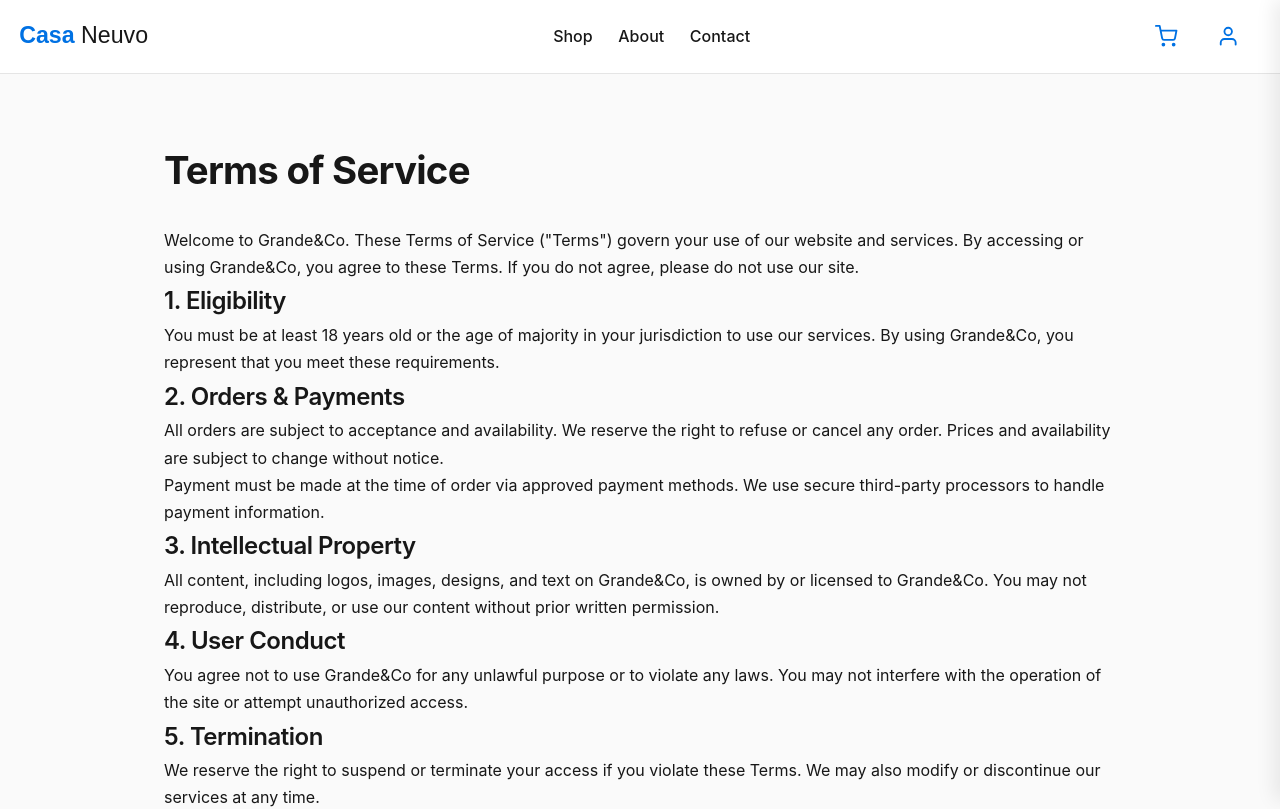
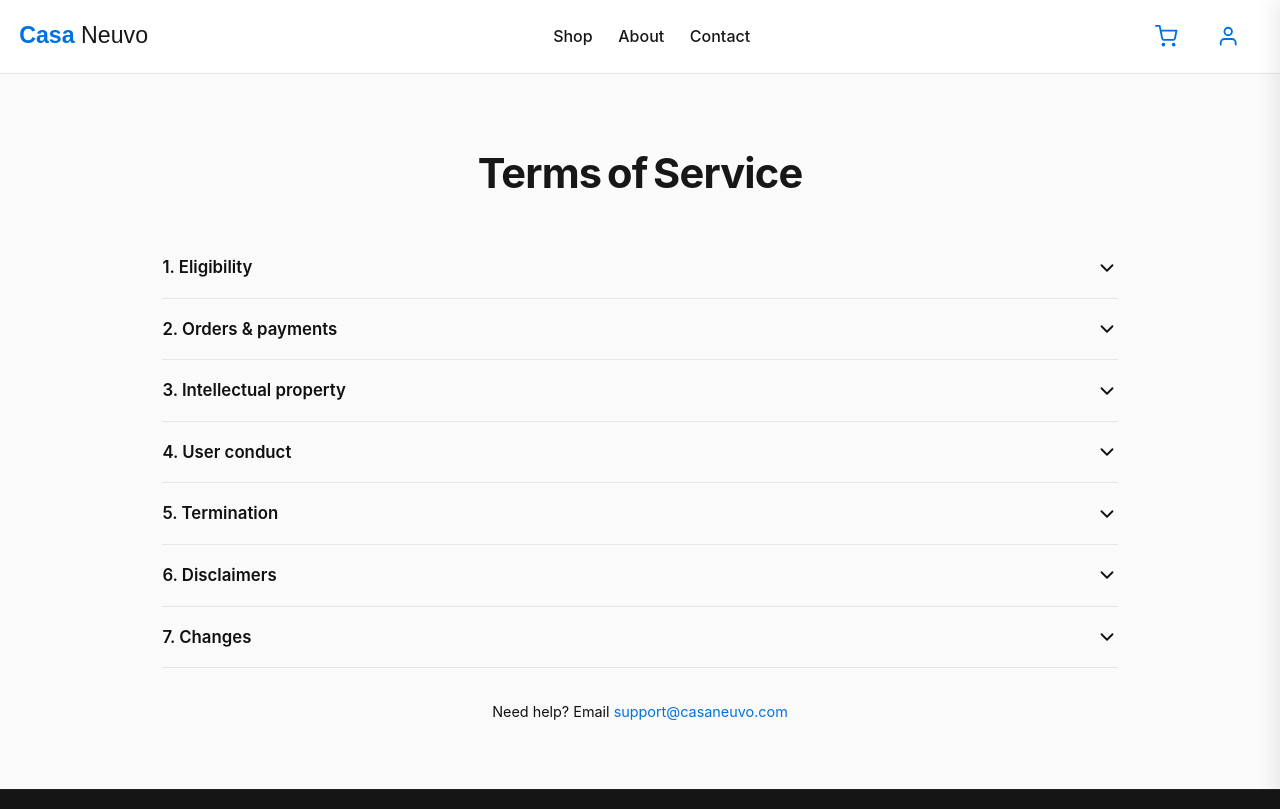
Before and after one commit to Numi-byte/furniture-frontend, a React (Vite) app: page /terms in a window 1280 px wide. Shown: the top 809 px of the page. Built offline with nearby package versions, Linux system fonts and the light colour scheme; no server answers.

Commit message:
Improvements

```diff
--- a/src/pages/HomePage.tsx
+++ b/src/pages/HomePage.tsx
@@ -1,5 +1,7 @@
-/*  src/pages/HomePage.tsx  */
-/*  Apple‑inspired landing with lazy‑loaded Newsletter  */
+/*  src/pages/HomePage.tsx
+    Casa Neuvo · adaptive landing
+    – hero · marquee · value‐props · lazy newsletter
+------------------------------------------------------------------ */
 
 import {
   useEffect,
@@ -7,78 +9,173 @@ import {
   Suspense,
   lazy,
 } from 'react';
-import styled, { keyframes } from 'styled-components';
 import { Link } from 'react-router-dom';
 import { motion } from 'framer-motion';
 import { useInView } from 'react-intersection-observer';
+import styled, { keyframes } from 'styled-components';
 import { API_BASE } from '../api';
 import { toast } from 'react-toastify';
 
-/* ---- palette ---- */
+/* ------------ design tokens ------------ */
 const ACCENT = '#0071e3';
 const TXT    = '#111';
 const SUB    = '#4b4b4b';
 const BG     = '#f5f5f7';
 
-/* ---- hero ---- */
+/* =============== HERO =============== */
 const Hero = styled.section`
-  min-height:88vh;display:grid;place-items:center;text-align:center;
-  background:#fff url('https://images.unsplash.com/photo-1600585154153-14ca8c92a76e?auto=format&fit=crop&w=2100&q=80')
-              center/cover;
-  position:relative;overflow:hidden;
-  &:before{content:'';position:absolute;inset:0;background:rgba(255,255,255,.7);
-           backdrop-filter:blur(12px);}
-`;
-const HeroInner = styled(motion.div)`
-  position:relative;z-index:1;max-width:720px;padding:0 1.2rem;
-`;
-const CTA = styled(Link)`
-  display:inline-block;background:${ACCENT};color:#fff;padding:.9rem 2.4rem;
-  border-radius:24px;font-weight:600;margin-top:2.4rem;transition:transform .25s;
-  &:hover{transform:scale(1.06);}
+  min-height: 92vh;
+  display: grid;
+  place-items: center;
+  text-align: center;
+  background:
+    /*  ✨ darken on small screens so white text still pops  */
+    linear-gradient(
+      rgba(255,255,255,.78) 0%,
+      rgba(255,255,255,.68) 35%,
+      rgba(255,255,255,.45) 75%,
+      rgba(255,255,255,.30) 100%
+    ),
+    url('https://unsplash.com/photos/XpbtQfr9Skg/download?ixid=M3wxMjA3fDB8MXxzZWFyY2h8N3x8SG9tZSUyMGRlY29yfGVufDB8fHx8MTc1MTEwOTg2NXww&force=true')
+      center/cover no-repeat;
+
+  @media (max-width: 600px) {
+    background-position: 60% center;
+  }
 `;
 
-/* ---- marquee ---- */
-const slide = keyframes`to{transform:translateX(-50%);} `;
-const Strip = styled.section`
-  overflow:hidden;white-space:nowrap;background:#fff;padding:3rem 0;
-  mask-image:linear-gradient(90deg,transparent,#000 8%,#000 92%,transparent);
-  &:hover div{animation-play-state:paused;}
-`;
-const Track = styled.div`
-  display:inline-flex;animation:${slide} 26s linear infinite;
-`;
-const Tile = styled.figure`
-  width:320px;margin:0 1.6rem;border-radius:20px;overflow:hidden;
-  background:#fff;border:1px solid #e5e5e5;transition:.3s;
-  img{width:100%;height:200px;object-fit:cover;}
-  figcaption{padding:1rem;font-size:1rem;color:${TXT};}
-  &:hover{transform:translateY(-5px);box-shadow:0 6px 16px rgba(0,0,0,.06);}
+const HeroInner = styled(motion.div)`
+  max-width: 820px;
+  padding: 0 1.4rem;
 `;
 
-/* ---- values ---- */
-const Values = styled.section`background:${BG};padding:5rem 1.2rem;`;
-const Grid = styled.div`
-  max-width:1180px;margin:0 auto;display:grid;gap:2.4rem;
-  grid-template-columns:repeat(auto-fit,minmax(260px,1fr));
-`;
-const Card = styled(motion.div)`
-  background:#fff;border:1px solid #e5e5e5;border-radius:18px;
-  padding:2.2rem;text-align:center;
-  h3{margin:.8rem 0;color:${TXT};font-size:1.15rem;font-weight:600;}
-  p{color:${SUB};font-size:.95rem;line-height:1.55;}
+const Heading = styled.h1`
+  font-size: clamp(2.3rem, 5vw + 0.5rem, 4rem);
+  line-height: 1.08;
+  color: ${TXT};
+
+  /* tighten tracking on very big headings */
+  @media (min-width: 1440px) { letter-spacing: -1px; }
 `;
 
-/* ---- lazy Newsletter ---- */
+const Lead = styled.p`
+  font-size: clamp(1rem, 1.1vw + .6rem, 1.2rem);
+  color: ${SUB};
+  max-width: 640px;
+  margin: 1.4rem auto 0;
+`;
+
+const CTA = styled(Link)`
+  display: inline-block;
+  margin-top: 2.6rem;
+  padding: .95rem 2.6rem;
+  border-radius: 28px;
+  font-weight: 600;
+  color: #fff;
+  background: ${ACCENT};
+  transition: transform .25s, box-shadow .25s;
+
+  &:hover {
+    transform: translateY(-2px) scale(1.045);
+    box-shadow: 0 10px 24px rgb(0 0 0 /.15);
+  }
+
+  @media (max-width: 480px) {
+    width: 100%;
+    padding-left: 0;
+    padding-right: 0;
+  }
+`;
+
+/* =============== MARQUEE =============== */
+const slide = keyframes`to { transform: translateX(-50%); }`;
+
+const Strip = styled.section`
+  overflow: hidden;
+  background: #fff;
+  padding: 2.8rem 0;
+  mask-image: linear-gradient(90deg, transparent, #000 10%, #000 90%, transparent);
+
+  &:hover div { animation-play-state: paused; }
+`;
+
+const Track = styled.div`
+  display: inline-flex;
+  animation: ${slide} 34s linear infinite;
+`;
+
+const Tile = styled.figure`
+  width: 300px;
+  margin: 0 1.8rem;
+  border-radius: 18px;
+  overflow: hidden;
+  background: #fff;
+  border: 1px solid #e5e5e5;
+  transition: transform .3s, box-shadow .3s;
+
+  img {
+    width: 100%;
+    height: 190px;
+    object-fit: cover;
+  }
+
+  figcaption {
+    padding: .9rem 1rem 1.2rem;
+    font-size: .97rem;
+    color: ${TXT};
+  }
+
+  &:hover {
+    transform: translateY(-6px);
+    box-shadow: 0 10px 18px rgba(0,0,0,.08);
+  }
+`;
+
+/* =============== VALUES =============== */
+const Values = styled.section`
+  background: ${BG};
+  padding: clamp(3.5rem, 7vw, 6rem) 1.2rem;
+`;
+
+const Grid = styled.div`
+  max-width: 1180px;
+  margin: 0 auto;
+  display: grid;
+  gap: 2.4rem;
+  grid-template-columns: repeat(auto-fit, minmax(240px, 1fr));
+`;
+
+const Card = styled(motion.div)`
+  background: #fff;
+  border: 1px solid #e5e5e5;
+  border-radius: 18px;
+  padding: 2.4rem 2rem;
+  text-align: center;
+
+  h3 {
+    margin: 1rem 0 .75rem;
+    color: ${TXT};
+    font-size: 1.1rem;
+    font-weight: 600;
+  }
+
+  p {
+    color: ${SUB};
+    font-size: .95rem;
+    line-height: 1.55;
+  }
+`;
+
+/* =============== Newsletter (lazy) =============== */
 const NewsletterSection = lazy(() => import('../components/NewsletterSection'));
 
-/* ---- component ---- */
+/* =============== Page component =============== */
 export default function HomePage() {
   const [products, setProducts] = useState<
     { id: number; title: string; imageUrl: string }[]
   >([]);
+  const [loading, setLoading] = useState(true);
 
-  /* load 6 showcase products */
   /* load 6 showcase products */
   useEffect(() => {
     fetch(`${API_BASE}/products?limit=6`)
@@ -90,46 +187,41 @@ useEffect(() => {
       .catch(err => {
         console.error(err);
         toast.error('Could not load products');
-    });
+      })
+      .finally(() => setLoading(false));
   }, []);
 
-  /* sentinel triggers Newsletter lazy‑load */
+  /* lazy‐load newsletter when near viewport */
   const { ref: sentryRef, inView } = useInView({ rootMargin: '400px' });
 
   return (
     <>
-      {/* hero */}
+      {/* HERO */}
       <Hero>
         <HeroInner
-          initial={{ opacity: 0, y: 30 }}
+          initial={{ opacity: 0, y: 28 }}
           animate={{ opacity: 1, y: 0 }}
-          transition={{ duration: 1 }}
+          transition={{ duration: 0.9 }}
         >
-          <h1 style={{ fontSize: '3.2rem', lineHeight: 1.12, color: TXT }}>
+          <Heading>
             Furniture crafted for<br />
-            quiet&nbsp;beauty.
-          </h1>
-          <p
-            style={{
-              fontSize: '1.05rem',
-              color: SUB,
-              maxWidth: 540,
-              margin: '1.4rem auto 0',
-            }}
-          >
-            Discover timeless pieces engineered for modern living.
-          </p>
+            quiet&nbsp;beauty
+          </Heading>
+          <Lead>
+            Discover timeless pieces engineered&nbsp;for&nbsp;modern&nbsp;living.
+          </Lead>
+
           <CTA to="/products">Explore collection</CTA>
         </HeroInner>
       </Hero>
 
-      {/* marquee */}
-      {products.length > 0 && (
-        <Strip>
+      {/* MARQUEE */}
+      {loading ? null : products.length > 0 && (
+        <Strip aria-label="Trending products">
           <Track>
-            {[...products, ...products].map((p) => (
-              <Tile key={Math.random()}>
-                <img src={p.imageUrl} alt={p.title} />
+            {[...products, ...products].map(p => (
+              <Tile key={p.id + Math.random()}>
+                <img src={p.imageUrl} alt={p.title} loading="lazy" />
                 <figcaption>{p.title}</figcaption>
               </Tile>
             ))}
@@ -137,34 +229,23 @@ useEffect(() => {
         </Strip>
       )}
 
-      {/* values */}
+      {/* VALUES */}
       <Values>
         <Grid>
           {[
-            {
-              icon: '🪵',
-              title: 'Natural materials',
-              txt: 'Solid oak, walnut & Italian leather.',
-            },
-            {
-              icon: '🛠️',
-              title: 'Craftsmanship',
-              txt: 'Each piece hand‑finished in Lombardy.',
-            },
-            {
-              icon: '♻️',
-              title: 'Circular design',
-              txt: 'Built to be repaired, reused and loved.',
-            },
-          ].map((v) => (
+            { icon:'🪵', title:'Natural materials',
+              txt:'Solid oak, walnut & Italian leather.'},
+            { icon:'🛠️', title:'Craftsmanship',
+              txt:'Each piece hand‑finished in Lombardy.'},
+            { icon:'♻️', title:'Circular design',
+              txt:'Built to be repaired, reused and loved.'},
+          ].map(v => (
             <Card
               key={v.title}
-              whileHover={{
-                y: -5,
-                boxShadow: '0 10px 18px rgba(0,0,0,.08)',
-              }}
+              whileHover={{ y: -6, boxShadow: '0 12px 22px rgba(0,0,0,.06)' }}
+              transition={{ type:'spring', stiffness:260, damping:22 }}
             >
-              <div style={{ fontSize: '2.2rem' }}>{v.icon}</div>
+              <div style={{ fontSize:'2.35rem' }}>{v.icon}</div>
               <h3>{v.title}</h3>
               <p>{v.txt}</p>
             </Card>
@@ -172,11 +253,13 @@ useEffect(() => {
         </Grid>
       </Values>
 
-      {/* sentinel */}
+      {/* sentinel for lazy newsletter */}
       <div ref={sentryRef} />
 
-      {/* lazy Newsletter */}
-      <Suspense fallback={<></>}>{inView && <NewsletterSection />}</Suspense>
+      {/* NEWSLETTER (lazy) */}
+      <Suspense fallback={null}>
+        {inView && <NewsletterSection />}
+      </Suspense>
     </>
   );
 }
--- a/src/pages/PrivacyPolicyPage.tsx
+++ b/src/pages/PrivacyPolicyPage.tsx
@@ -1,84 +1,172 @@
-import styled from 'styled-components';
+/*  src/pages/PrivacyPolicyPage.tsx
+    Casa Neuvo · Privacy Policy  ⚖️
+    – modern accordion layout, fully responsive
+----------------------------------------------------------- */
 
-const Wrapper = styled.div`
+import { useState } from 'react';
+import styled, { css } from 'styled-components';
+import { FiChevronDown } from 'react-icons/fi';
+
+// Define accent color for links
+const ACCENT = '#0070f3';
+
+/* ---------- layout shell ---------- */
+const Wrapper = styled.main`
   max-width: 1000px;
   margin: 4rem auto;
-  padding: 0 1.5rem;
-  color: var(--text-main);
-  line-height: 1.7;
+  padding: 0 1.4rem;
+  color: var(--text-main, #111);
+
+  @media (max-width: 600px) {
+    margin-top: 3rem;
+  }
 `;
 
+/* ---------- page heading ---------- */
+const Title = styled.h1`
+  font-size: clamp(2rem, 4vw + .5rem, 2.75rem);
+  font-weight: 700;
+  margin-bottom: 1.8rem;
+  text-align: center;
+`;
+
+/* ---------- accordion ---------- */
+const Section = styled.section`
+  border-bottom: 1px solid var(--gray-200, #e4e4e4);
+`;
+
+const Toggle = styled.button<{ open: boolean }>`
+  all: unset;
+  width: 100%;
+  display: flex;
+  justify-content: space-between;
+  align-items: center;
+
+  padding: 1rem 0;
+  cursor: pointer;
+  color: var(--text-main, #111);
+  font-size: 1.05rem;
+  font-weight: 600;
+
+  svg {
+    transition: transform .35s cubic-bezier(.4,0,.2,1);
+    ${({ open }) => open && css`transform: rotate(180deg);`}
+  }
+`;
+
+const Panel = styled.div<{ open: boolean }>`
+  overflow: hidden;
+  max-height: ${({ open }) => (open ? '600px' : '0px')};
+  transition: max-height .45s cubic-bezier(.4,0,.2,1);
+
+  p, ul {
+    font-size: .95rem;
+    line-height: 1.7;
+    color: var(--text-sub, #555);
+  }
+  ul { padding-left: 1.2rem; margin-top: .4rem; }
+  li { margin-bottom: .4rem; }
+  p + p, ul + p { margin-top: .8rem; }
+  padding-bottom: ${({ open }) => (open ? '1.4rem' : '0')};
+`;
+
+/* ---------- helper ---------- */
+const Block = ({
+  heading,
+  children,
+}: {
+  heading: string;
+  children: React.ReactNode;
+}) => {
+  const [open, set] = useState(false);
+  return (
+    <Section>
+      <Toggle open={open} onClick={() => set(o => !o)}>
+        {heading}
+        <FiChevronDown size={22} />
+      </Toggle>
+      <Panel open={open}>{children}</Panel>
+    </Section>
+  );
+};
+
+/* ---------- page ---------- */
 export default function PrivacyPolicyPage() {
   return (
     <Wrapper>
-      <h1 style={{ fontSize: '2.4rem', fontWeight: 700, marginBottom: '1.5rem' }}>Privacy Policy</h1>
+      <Title>Privacy Policy</Title>
 
+      <Block heading="1. Information we collect">
+        <ul>
+          <li><strong>Account:</strong> name, email, password, addresses.</li>
+          <li><strong>Orders:</strong> items, payment status, history.</li>
+          <li><strong>Device & Usage:</strong> IP, browser, pages, cookies.</li>
+          <li><strong>Marketing:</strong> newsletter preferences.</li>
+        </ul>
+      </Block>
+
+      <Block heading="2. How we use information">
+        <ul>
+          <li>Process orders &amp; provide support.</li>
+          <li>Personalise Casa Neuvo to you.</li>
+          <li>Send updates, newsletters (opt‑out anytime).</li>
+          <li>Improve security &amp; performance.</li>
+        </ul>
+      </Block>
+
+      <Block heading="3. Sharing information">
         <p>
-        Grande&Co values your privacy. This policy describes how we collect, use, and protect your personal information.
-      </p>
-
-      <h2>1. Information We Collect</h2>
-      <ul>
-        <li><strong>Account Information:</strong> Name, email, password, shipping address, billing address.</li>
-        <li><strong>Order Data:</strong> Product details, payment status, transaction history.</li>
-        <li><strong>Device & Usage Info:</strong> IP address, browser type, pages visited, and cookies.</li>
-        <li><strong>Newsletter Subscriptions:</strong> Your email and preferences.</li>
-      </ul>
-
-      <h2>2. How We Use Information</h2>
-      <ul>
-        <li>To process orders and provide customer service.</li>
-        <li>To personalize your experience on Grande&Co.</li>
-        <li>To send order updates, newsletters (with opt-out), and important notices.</li>
-        <li>To improve our site’s functionality and security.</li>
-      </ul>
-
-      <h2>3. Sharing Information</h2>
-      <p>
-        We do <strong>not</strong> sell or rent your personal data. We share it only with:
+          We <strong>never sell</strong> your data. We share it only with:
         </p>
         <ul>
-        <li>Trusted partners like payment processors, shipping carriers, and email service providers.</li>
-        <li>Legal authorities if required to comply with the law.</li>
+          <li>Payment, shipping & email partners.</li>
+          <li>Authorities when required by law.</li>
         </ul>
+      </Block>
 
-      <h2>4. Cookies & Tracking</h2>
+      <Block heading="4. Cookies &amp; tracking">
         <p>
-        We use cookies and similar technologies to enhance user experience, analyze traffic, and for secure authentication.
-        You can control cookie preferences via your browser.
+          Cookies help us sign you in securely, remember your cart and analyse
+          traffic. Manage them anytime in your browser settings.
         </p>
+      </Block>
 
-      <h2>5. Your Rights</h2>
+      <Block heading="5. Your rights">
+        <ul>
+          <li>Download a copy of your data.</li>
+          <li>Correct incorrect information.</li>
+          <li>Request deletion where legally possible.</li>
+          <li>Unsubscribe from marketing.</li>
+        </ul>
+      </Block>
+
+      <Block heading="6. Data security">
         <p>
-        You have the right to:
+          SSL, encryption at rest, & strict access controls protect your
+          information. No system is 100 % bullet‑proof – choose strong passwords
+          and monitor your account.
         </p>
-      <ul>
-        <li>Request a copy of the data we hold about you.</li>
-        <li>Request corrections to your personal data.</li>
-        <li>Request deletion of your data (where applicable).</li>
-        <li>Withdraw consent to marketing communications at any time.</li>
-      </ul>
+      </Block>
 
-      <h2>6. Data Security</h2>
+      <Block heading="7. International processing">
         <p>
-        We use SSL encryption, access controls, and secure servers to protect your data. However, no system is 100% secure,
-        so we encourage strong passwords and vigilance.
+          Casa Neuvo is operated from&nbsp;[Country]. By using our services you
+          consent to cross‑border data transfer.
         </p>
+      </Block>
 
-      <h2>7. International Data</h2>
+      <Block heading="8. Updates">
         <p>
-        If you access Grande&Co outside of [Country], your data may be processed in [Country]. By using our services,
-        you consent to this transfer.
+          We’ll post any privacy changes here and, if significant, notify you by
+          email. Continued use constitutes acceptance.
         </p>
+      </Block>
 
-      <h2>8. Changes</h2>
-      <p>
-        We may update this policy. Significant changes will be highlighted on our website. Continued use of Grande&Co means
-        acceptance of updates.
-      </p>
-
-      <p style={{ marginTop: '2rem' }}>
-        For privacy concerns, contact <a href="mailto:privacy@grandeandco.com">privacy@grandeandco.com</a>.
+      <p style={{ marginTop: '2rem', fontSize: '.9rem', textAlign: 'center' }}>
+        Questions? Email&nbsp;
+        <a href="mailto:privacy@casaneuvo.com" style={{ color: ACCENT }}>
+          privacy@casaneuvo.com
+        </a>
       </p>
     </Wrapper>
   );
--- a/src/pages/TermsOfServicePage.tsx
+++ b/src/pages/TermsOfServicePage.tsx
@@ -1,65 +1,144 @@
-import styled from 'styled-components';
+/*  src/pages/TermsOfServicePage.tsx
+    Casa Neuvo · Terms of Service
+    – compact accordion layout
+------------------------------------------------------ */
 
-const Wrapper = styled.div`
+import { useState } from 'react';
+import styled, { css } from 'styled-components';
+import { FiChevronDown } from 'react-icons/fi';
+
+/* ---------- layout ---------- */
+const Wrapper = styled.main`
   max-width: 1000px;
   margin: 4rem auto;
-  padding: 0 1.5rem;
-  color: var(--text-main);
+  padding: 0 1.4rem;
+  color: var(--text-main, #111);
   line-height: 1.7;
 `;
 
+const Title = styled.h1`
+  font-size: clamp(2rem, 4vw + .3rem, 2.6rem);
+  font-weight: 700;
+  text-align: center;
+  margin-bottom: 1.8rem;
+`;
+
+/* ---------- accordion ---------- */
+const Section = styled.section`
+  border-bottom: 1px solid var(--gray-200, #e4e4e4);
+`;
+
+const Toggle = styled.button<{ open: boolean }>`
+  all: unset;
+  width: 100%;
+  display: flex;
+  justify-content: space-between;
+  align-items: center;
+  padding: 1rem 0;
+  cursor: pointer;
+  font-size: 1.05rem;
+  font-weight: 600;
+
+  svg {
+    transition: transform .35s cubic-bezier(.4,0,.2,1);
+    ${({ open }) => open && css`transform: rotate(180deg);`}
+  }
+`;
+
+const Panel = styled.div<{ open: boolean }>`
+  overflow: hidden;
+  max-height: ${({ open }) => (open ? '650px' : '0')};
+  transition: max-height .45s cubic-bezier(.4,0,.2,1);
+  padding-bottom: ${({ open }) => (open ? '1.4rem' : '0')};
+
+  p, ul {
+    font-size: .95rem;
+    color: var(--text-sub, #555);
+  }
+  ul { padding-left: 1.2rem; margin-top: .4rem; }
+  li { margin-bottom: .4rem; }
+`;
+
+/* ---------- helper ---------- */
+const Block = ({ heading, children }: { heading: string; children: React.ReactNode }) => {
+  const [open, set] = useState(false);
+  return (
+    <Section>
+      <Toggle open={open} onClick={() => set(o => !o)}>
+        {heading}
+        <FiChevronDown size={22} />
+      </Toggle>
+      <Panel open={open}>{children}</Panel>
+    </Section>
+  );
+};
+
+/* ---------- page ---------- */
 export default function TermsOfServicePage() {
   return (
     <Wrapper>
-      <h1 style={{ fontSize: '2.4rem', fontWeight: 700, marginBottom: '1.5rem' }}>Terms of Service</h1>
+      <Title>Terms of Service</Title>
 
+      <Block heading="1. Eligibility">
         <p>
-        Welcome to Grande&Co. These Terms of Service ("Terms") govern your use of our website and services. By accessing or using Grande&Co,
-        you agree to these Terms. If you do not agree, please do not use our site.
+          You must be at least 18 years old (or the age of majority in your
+          jurisdiction) to use Casa Neuvo. By accessing our services you confirm
+          you meet these requirements.
         </p>
+      </Block>
 
-      <h2>1. Eligibility</h2>
+      <Block heading="2. Orders &amp; payments">
         <p>
-        You must be at least 18 years old or the age of majority in your jurisdiction to use our services. By using Grande&Co, you represent
-        that you meet these requirements.
+          All orders are subject to acceptance and stock availability. Prices
+          and availability may change without notice. Payment is collected at
+          checkout via secure third‑party processors.
         </p>
+      </Block>
 
-      <h2>2. Orders & Payments</h2>
+      <Block heading="3. Intellectual property">
         <p>
-        All orders are subject to acceptance and availability. We reserve the right to refuse or cancel any order. Prices and availability are subject to change without notice.
+          All logos, images, designs and text belong to or are licensed by
+          Casa Neuvo. You may not reproduce or distribute any content without
+          written permission.
         </p>
+      </Block>
+
+      <Block heading="4. User conduct">
         <p>
-        Payment must be made at the time of order via approved payment methods. We use secure third-party processors to handle payment information.
+          You agree not to violate any laws, interfere with site functionality
+          or attempt unauthorised access to any part of the service.
         </p>
+      </Block>
 
-      <h2>3. Intellectual Property</h2>
+      <Block heading="5. Termination">
         <p>
-        All content, including logos, images, designs, and text on Grande&Co, is owned by or licensed to Grande&Co. You may not reproduce,
-        distribute, or use our content without prior written permission.
+          We may suspend or terminate access for behaviour that breaches these
+          Terms. We also reserve the right to modify or discontinue services at
+          any time.
         </p>
+      </Block>
 
-      <h2>4. User Conduct</h2>
+      <Block heading="6. Disclaimers">
         <p>
-        You agree not to use Grande&Co for any unlawful purpose or to violate any laws. You may not interfere with the operation of the site or attempt unauthorized access.
+          Services are provided “as is” without warranties of any kind. Casa Neuvo
+          is not liable for indirect or consequential losses arising from use of
+          the site.
         </p>
+      </Block>
 
-      <h2>5. Termination</h2>
+      <Block heading="7. Changes">
         <p>
-        We reserve the right to suspend or terminate your access if you violate these Terms. We may also modify or discontinue our services at any time.
+          We may update these Terms. Significant changes will be posted on this
+          page. Continued use of the service after changes constitutes
+          acceptance.
         </p>
+      </Block>
 
-      <h2>6. Disclaimers</h2>
-      <p>
-        Our services are provided "as is" without warranties of any kind. We are not liable for any indirect or consequential losses.
-      </p>
-
-      <h2>7. Changes</h2>
-      <p>
-        We may update these Terms from time to time. We will notify users of significant changes. Continued use of our services indicates acceptance of any changes.
-      </p>
-
-      <p style={{ marginTop: '2rem' }}>
-        Questions? Contact us at <a href="mailto:support@grandeandco.com">support@grandeandco.com</a>.
+      <p style={{ marginTop: '2rem', fontSize: '.9rem', textAlign: 'center' }}>
+        Need help? Email&nbsp;
+        <a href="mailto:support@casaneuvo.com" style={{ color: '#0071e3' }}>
+          support@casaneuvo.com
+        </a>
       </p>
     </Wrapper>
   );
```
Lines whose indentation alone changed are shown as unchanged.
